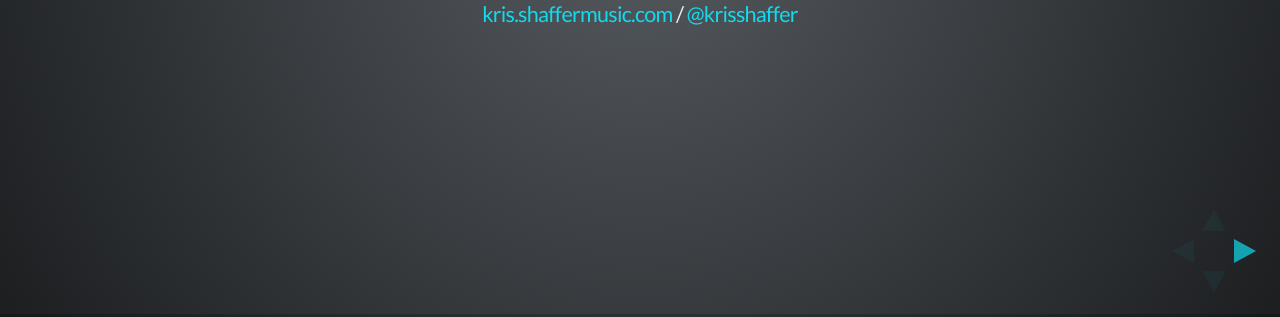
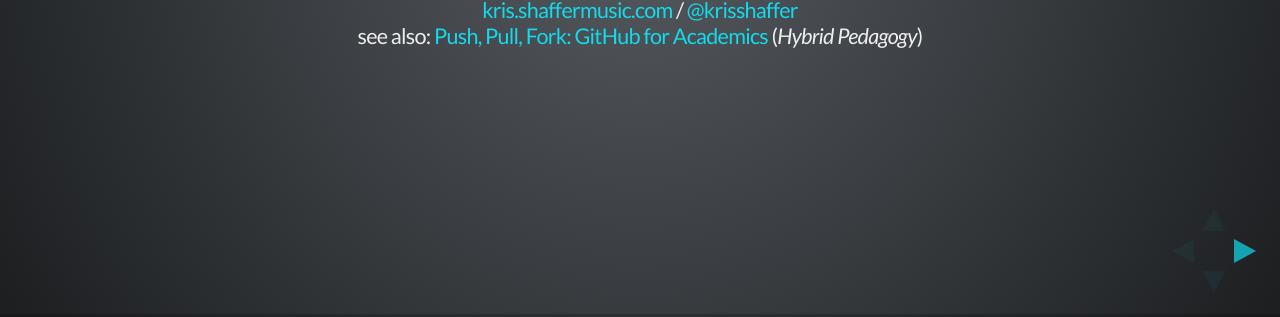
Before and after one commit to kshaffer/githubforacademics, a website: page index.html in a window 1280 px wide. Shown: the part 483-800 px from the top of the page. Drawn offline with Linux system fonts and the light colour scheme.

Commit message:
Add Hybrid Pedagogy link

```diff
--- a/index.html
+++ b/index.html
@@ -40,7 +40,7 @@
 					<h1>GitHub for academics</h1>
 					<h3>Kris Shaffer, Ph.D.<br/>CU–Boulder</h3>
 					<p>
-						<small><a href="http://kris.shaffermusic.com">kris.shaffermusic.com</a> / <a href="http://twitter.com/krisshafer">@krisshaffer</a></small>
+						<small><a href="http://kris.shaffermusic.com">kris.shaffermusic.com</a> / <a href="http://twitter.com/krisshafer">@krisshaffer</a><br/>see also: <a href="http://www.hybridpedagogy.com/Journal/files/GitHub_for_Academics.html">Push, Pull, Fork: GitHub for Academics</a> (<i>Hybrid Pedagogy</i>)</small>
 					</p>
 				</section>
 
```
